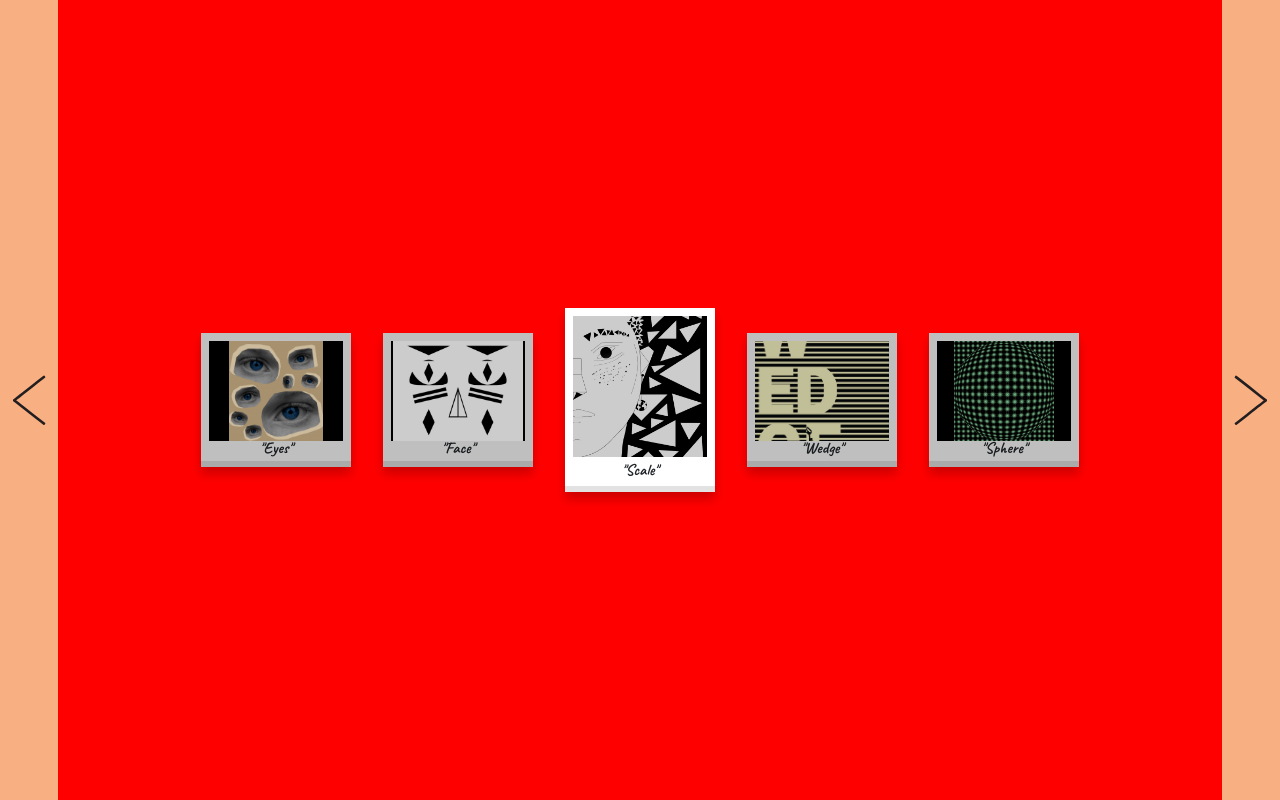
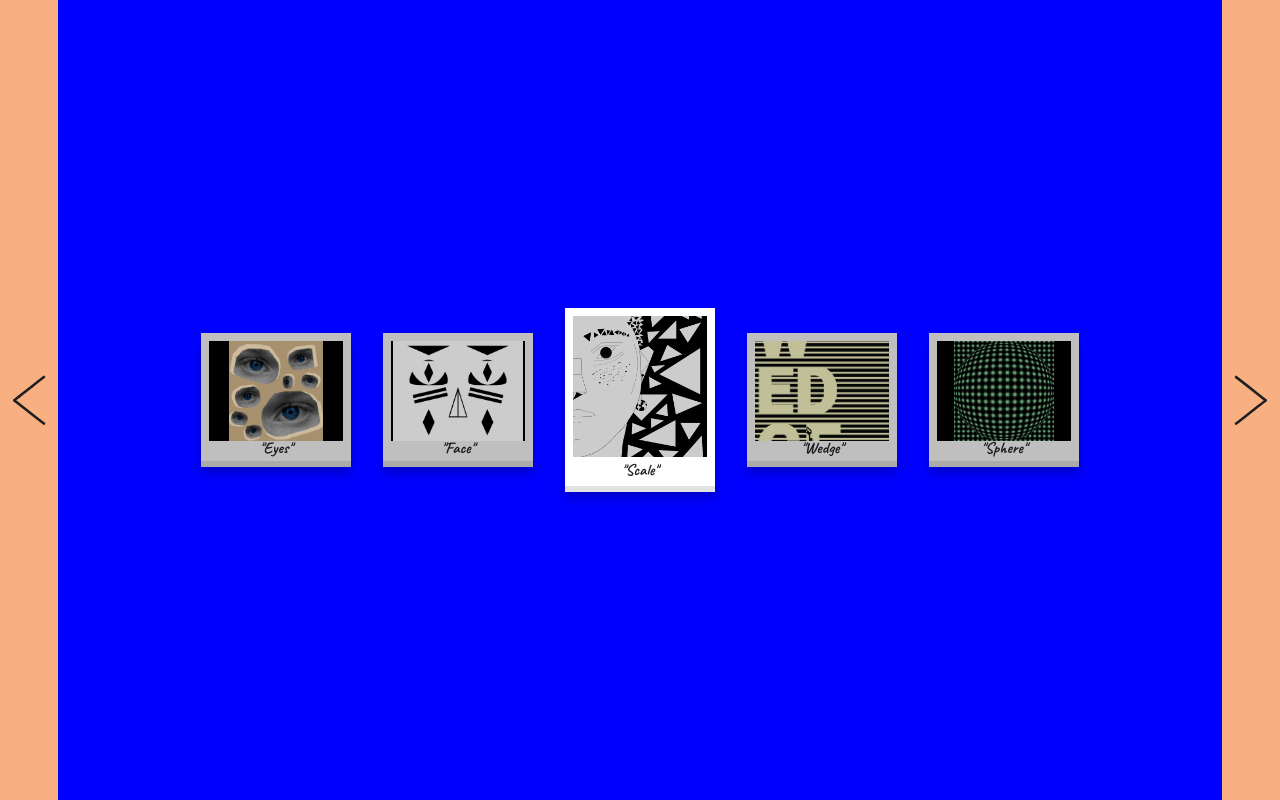
Before and after one commit to rynstwrt/Polaroid-Portfolio-Website, a plain HTML site: page index.html in a window 1280 px wide. Drawn offline with nearby package versions, Linux system fonts and the light colour scheme.

Commit message:
Change to blue

```diff
--- a/main.scss
+++ b/main.scss
@@ -10,9 +10,9 @@ $color1: hsl(23, 90%, 74%);
 
 body
 {
-	background-color: red;
+	background-color: blue;
 	height: 100vh;
-	height: calc(var(--vh, 1vh) * 100);
+	min-height: -webkit-fill-available;
 }
 
 .active
```
Also changed, not shown: main.min.css.
